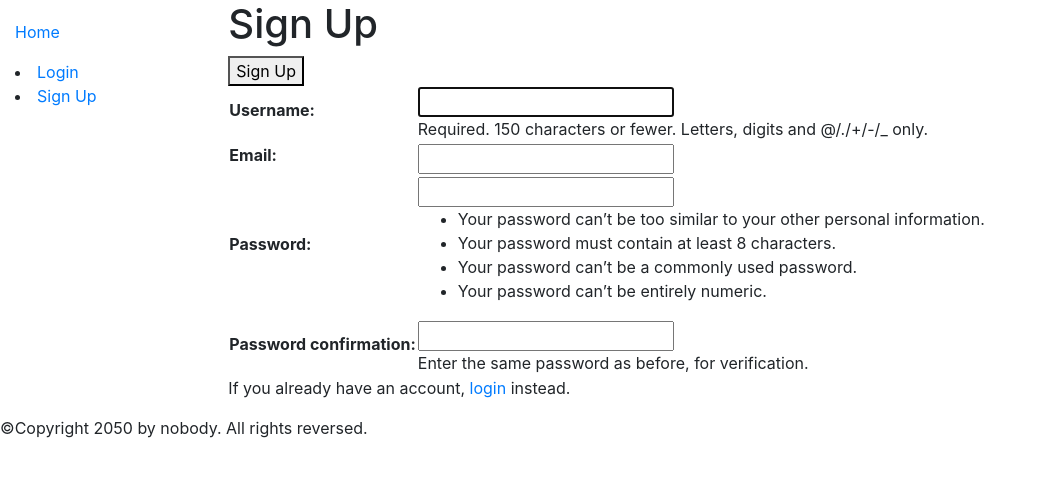
After one commit to river1440-ce/shopping_list_for_SOA, a Django app: page /shoppinglist/register/ in a window 1280 px wide. The commit adds this page. Shown: the top 477 px of the page, without its empty margins (0-1041 px from the left). Run offline with Django 3.2, Linux system fonts and the light colour scheme.

Commit message:
First version of application moved into github

```diff
--- a/mysite/settings.py
+++ b/mysite/settings.py
@@ -29,7 +29,9 @@ SECRET_KEY = os.environ.get('DJANGO_SECRET_KEY', 'django-insecure-v_w2it)7-kcfp6
 DEBUG = os.environ.get('DJANGO_DEBUG', '') != 'False'
 
 
-ALLOWED_HOSTS = []
+ALLOWED_HOSTS = [
+
+]
 
 
 # Application definition
--- a/shoppinglist/forms.py
+++ b/shoppinglist/forms.py
@@ -8,3 +8,23 @@ class CreateItemForm(forms.Form):
     amount = forms.IntegerField(help_text='Enter what amount of this item would you like to buy.')
     #maybe can check the amount next time
     summary = forms.CharField(max_length=1000, help_text='Enter a brief description of the item.')
+
+# for user registration
+# Source: https://www.ordinarycoders.com/blog/article/django-user-register-login-logout
+
+from django.contrib.auth.forms import UserCreationForm
+from django.contrib.auth.models import User
+
+class NewUserForm(UserCreationForm):
+	email = forms.EmailField(required=True)
+
+	class Meta:
+		model = User
+		fields = ("username", "email", "password1", "password2")
+
+	def save(self, commit=True):
+		user = super(NewUserForm, self).save(commit=False)
+		user.email = self.cleaned_data['email']
+		if commit:
+			user.save()
+		return user
--- a/shoppinglist/templates/base_generic.html
+++ b/shoppinglist/templates/base_generic.html
@@ -36,6 +36,8 @@
             <li><a href="{% url 'logout'%}?next={{request.path}}">Logout</a></li>
         {% else %}
           <li><a href="{% url 'login'%}?next={{request.path}}">Login</a></li>
+          <li><a href="{% url 'register'%}?next={{request.path}}">Sign Up</a></li>
+
         {% endif %}
 
       {% endblock %}
@@ -61,5 +63,10 @@
       </div>
     </div>
   </div>
+
+  <footer>
+    <p>©Copyright 2050 by nobody. All rights reversed.</p>
+  </footer>
+
 </body>
 </html>
--- a/shoppinglist/templates/index.html
+++ b/shoppinglist/templates/index.html
@@ -6,14 +6,16 @@
   <h2>Summary</h2>
   <h3>Overall List</h3>
   <p><strong>Items:</strong> {{ num_items }}</p>
+  <!--
   <p>
     <strong>Buyer List </strong>
     <div>{{buyer_list}}</div>
   </p>
 
-  <!--{% for buyer in buyer_list %}
-    <li>{{ buyer }}</li>-->
+  {% for buyer in buyer_list %}
+    <li>{{ buyer }}</li>
   {% endfor %}
+  -->
 
   <p>You have visited this page {{ num_visits }} time{{ num_visits|pluralize }}.</p>
 {% endblock %}
--- /dev/null
+++ b/shoppinglist/templates/shoppinglist/register.html
@@ -0,0 +1,19 @@
+<!-- source: https://www.ordinarycoders.com/blog/article/django-user-register-login-logout-->
+{% extends "base_generic.html" %}
+
+{% block content %}
+
+<!--Register-->
+	<h1>Sign Up</h1>
+	<form method="POST">
+		{% csrf_token %}
+        <table>
+            <button class="" type="submit">Sign Up</button>
+            {{ register_form.as_table }}
+        </table>
+	</form>
+    <p class="">If you already have an account, <a href="{% url 'login'%}">login</a> instead.</p>
+
+</div>
+
+{% endblock %}
--- a/shoppinglist/urls.py
+++ b/shoppinglist/urls.py
@@ -14,3 +14,8 @@ urlpatterns += [
     path('item/<int:pk>/update/', views.ItemUpdate.as_view(), name='item-update'),
     path('item/<int:pk>/delete/', views.ItemDelete.as_view(), name='item-delete'),
 ]
+
+#for user register
+urlpatterns += [
+    path("register/", views.register_request, name="register"),
+]
--- a/shoppinglist/views.py
+++ b/shoppinglist/views.py
@@ -1,4 +1,13 @@
-from django.shortcuts import render
+from django.shortcuts import render, redirect
+
+# for user register
+# source: https://www.ordinarycoders.com/blog/article/django-user-register-login-logout
+from .forms import NewUserForm
+from django.contrib.auth import login
+from django.contrib import messages
+
+# for block the signup view from login user
+from django.contrib.auth import authenticate
 
 # Create your views here.
 from .models import Item
@@ -95,3 +104,22 @@ class ItemUpdate(UpdateView):
 class ItemDelete(DeleteView):
     model = Item
     success_url = reverse_lazy('my-shopping-list')
+
+# user register
+# source: https://www.ordinarycoders.com/blog/article/django-user-register-login-logout
+
+def register_request(request):
+    if request.user.is_authenticated:
+        return HttpResponseRedirect(reverse('index') )
+
+    else:
+        if request.method == "POST":
+            form = NewUserForm(request.POST)
+            if form.is_valid():
+                user = form.save()
+                login(request, user)
+                messages.success(request, "Registration successful." )
+                return HttpResponseRedirect(reverse('index') )
+            messages.error(request, "Unsuccessful registration. Invalid information.")
+        form = NewUserForm()
+        return render (request=request, template_name="shoppinglist/register.html", context={"register_form":form})
```
Also changed, not shown: db.sqlite3, 2 other files.
